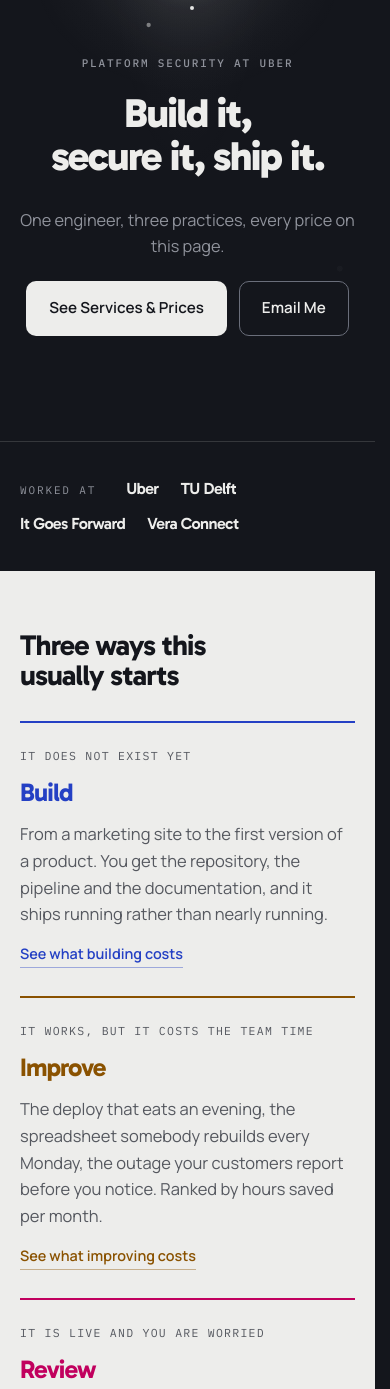
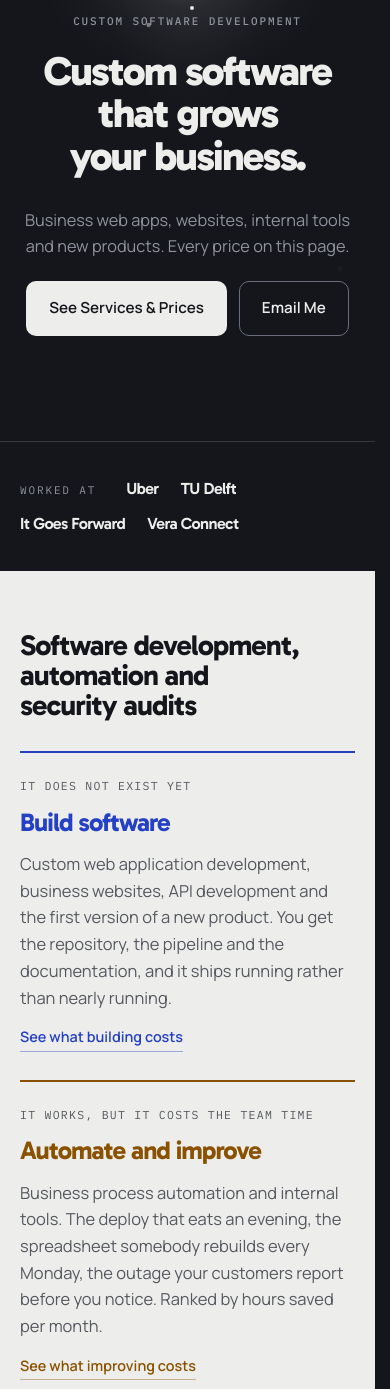
Before and after one commit to FilipDobrev/FilipDobrev.github.io, a website: page public/index.html in a window 390 px wide. Shown: the part 403-1792 px from the top of the page. Drawn offline with Linux system fonts and the light colour scheme.

Commit message:
Lead the page with the work, not with the slogan
The hero said "Build it, secure it, ship it." and "One engineer, three
practices." Both read well and neither contains a word anyone types
into a search box, so Google had nothing to match the title and
description against and was free to rewrite them from the body.

The headings now carry the terms the work is actually sold under:
custom software development in the hero, then custom web application
development, API development, business process automation, internal
tools, and application security audits spread across the practice
copy where they describe something true rather than sitting there as
keywords.

Two supporting changes. A PNG icon is declared alongside favicon.ico,
since that is the format Google's favicon crawler handles most
reliably. And the hero h1 clauses may wrap below 1080px: they are
nowrap by default for the clause rhythm, and "Custom software" is wide
enough to overflow a 360px phone.

```diff
--- a/public/index.html
+++ b/public/index.html
@@ -23,6 +23,7 @@
 <meta name="twitter:description" content="Custom software that grows revenue. Business web apps, websites, internal tools and new products, built end to end. Prices published.">
 <meta name="twitter:image" content="https://melotech.dev/og.png">
 <link rel="icon" href="/favicon.ico" sizes="48x48">
+<link rel="icon" type="image/png" sizes="192x192" href="/img/icon-192.png">
 <link rel="icon" href="/img/logo.svg" type="image/svg+xml">
 <link rel="apple-touch-icon" href="/apple-touch-icon.png">
 <link rel="preload" href="fonts/gabarito-var.woff2" as="font" type="font/woff2" crossorigin>
@@ -260,6 +261,7 @@ p{margin:0;text-wrap:pretty}
     padding-bottom:clamp(92px,12.5vh,140px);
   }
   .hero h1{max-width:20ch}
+  .hero h1 span{white-space:normal}
   .hero__lede{max-width:34ch}
 }
 
@@ -930,10 +932,10 @@ h1,h2,[id]{scroll-margin-top:calc(var(--nav-h) + 22px)}
     <canvas class="hero__field" id="heroField" aria-hidden="true"></canvas>
     <div class="hero__veil" aria-hidden="true"></div>
     <div class="wrap hero__grid">
-      <p class="eyebrow hero__eyebrow">Platform security at Uber</p>
-      <h1><span>Build it,</span> <span>secure it,</span> <span>ship it.</span></h1>
+      <p class="eyebrow hero__eyebrow">Custom software development</p>
+      <h1><span>Custom software</span> <span>that grows</span> <span>your business.</span></h1>
       <div class="hero__foot">
-        <p class="lede hero__lede">One engineer, three practices, every price on this page.</p>
+        <p class="lede hero__lede">Business web apps, websites, internal tools and new products. Every price on this page.</p>
         <div class="hero__cta">
           <a class="btn btn--fill" href="#services">See Services &amp; Prices</a>
           <a class="btn btn--line" href="mailto:filipdbrv@gmail.com?subject=Project%20enquiry">Email Me</a>
@@ -958,35 +960,35 @@ h1,h2,[id]{scroll-margin-top:calc(var(--nav-h) + 22px)}
   <!-- ============ practices ============ -->
   <section class="band band--paper" id="practices" aria-labelledby="practices-h">
     <div class="wrap">
-      <h2 id="practices-h" class="h-gap rise">Three ways this usually starts</h2>
+      <h2 id="practices-h" class="h-gap rise">Software development, automation and security audits</h2>
       <div class="practices">
         <article class="practice rise" data-practice="build">
           <div>
             <p class="practice__when">It does not exist yet</p>
-            <h3>Build</h3>
+            <h3>Build software</h3>
           </div>
           <div>
-            <p>From a marketing site to the first version of a product. You get the repository, the pipeline and the documentation, and it ships running rather than nearly running.</p>
+            <p>Custom web application development, business websites, API development and the first version of a new product. You get the repository, the pipeline and the documentation, and it ships running rather than nearly running.</p>
             <a href="#services" data-jump="build">See what building costs</a>
           </div>
         </article>
         <article class="practice rise" data-practice="improve">
           <div>
             <p class="practice__when">It works, but it costs the team time</p>
-            <h3>Improve</h3>
+            <h3>Automate and improve</h3>
           </div>
           <div>
-            <p>The deploy that eats an evening, the spreadsheet somebody rebuilds every Monday, the outage your customers report before you notice. Ranked by hours saved per month.</p>
+            <p>Business process automation and internal tools. The deploy that eats an evening, the spreadsheet somebody rebuilds every Monday, the outage your customers report before you notice. Ranked by hours saved per month.</p>
             <a href="#services" data-jump="improve">See what improving costs</a>
           </div>
         </article>
         <article class="practice rise" data-practice="review">
           <div>
             <p class="practice__when">It is live and you are worried</p>
-            <h3>Review</h3>
+            <h3>Audit and secure</h3>
           </div>
           <div>
-            <p>What an attacker sees, where your keys live, what one codebase actually gets wrong, and where your users get stuck. Findings ranked by business impact, each with the fix written out.</p>
+            <p>Application security audits and code review. What an attacker sees, where your keys live, what one codebase actually gets wrong, and where your users get stuck. Findings ranked by business impact, each with the fix written out.</p>
             <a href="#services" data-jump="review">See what reviewing costs</a>
           </div>
         </article>
@@ -1105,7 +1107,7 @@ h1,h2,[id]{scroll-margin-top:calc(var(--nav-h) + 22px)}
   <!-- ============ work ============ -->
   <section class="band band--paper2" id="work" aria-labelledby="work-h">
     <div class="wrap">
-      <h2 id="work-h" class="h-gap rise">Things I have actually shipped</h2>
+      <h2 id="work-h" class="h-gap rise">Custom software I have shipped</h2>
       <div class="work">
         <article class="proj proj--lead rise">
           <div class="proj__core">
```
